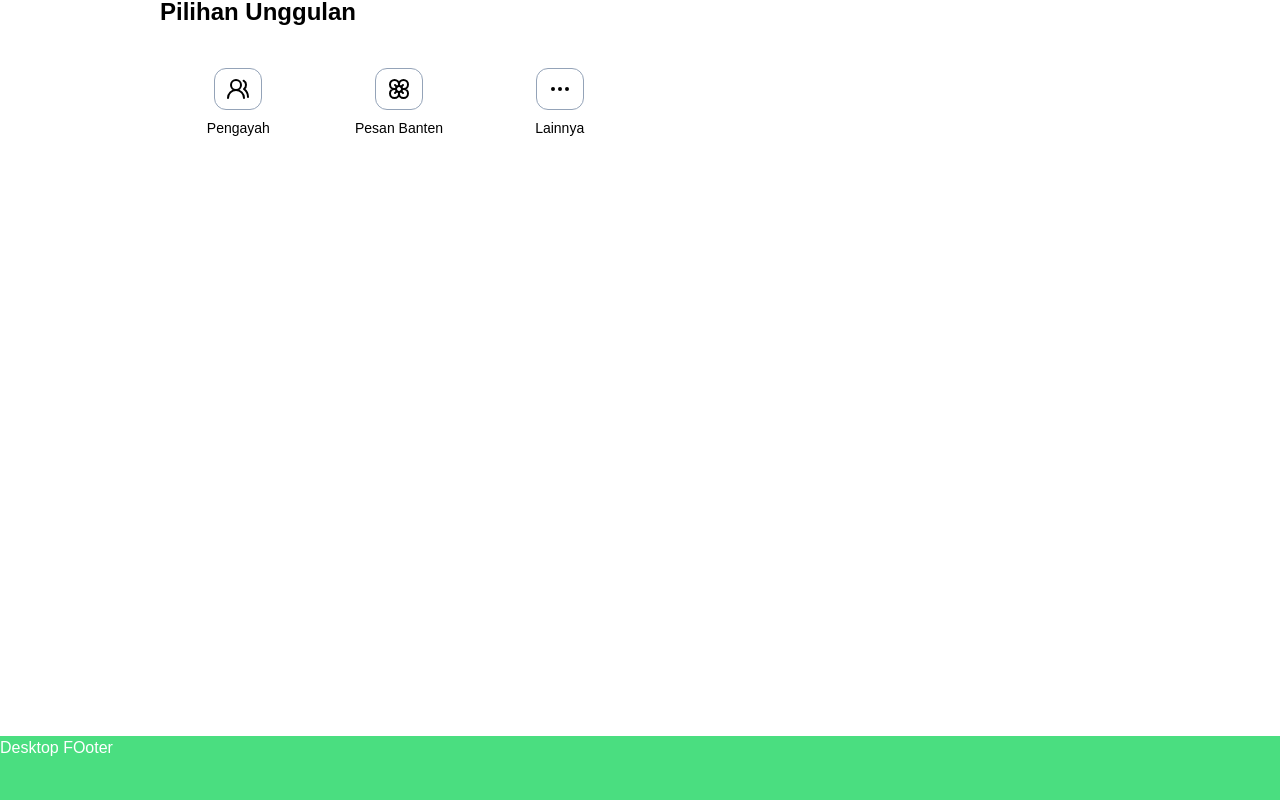
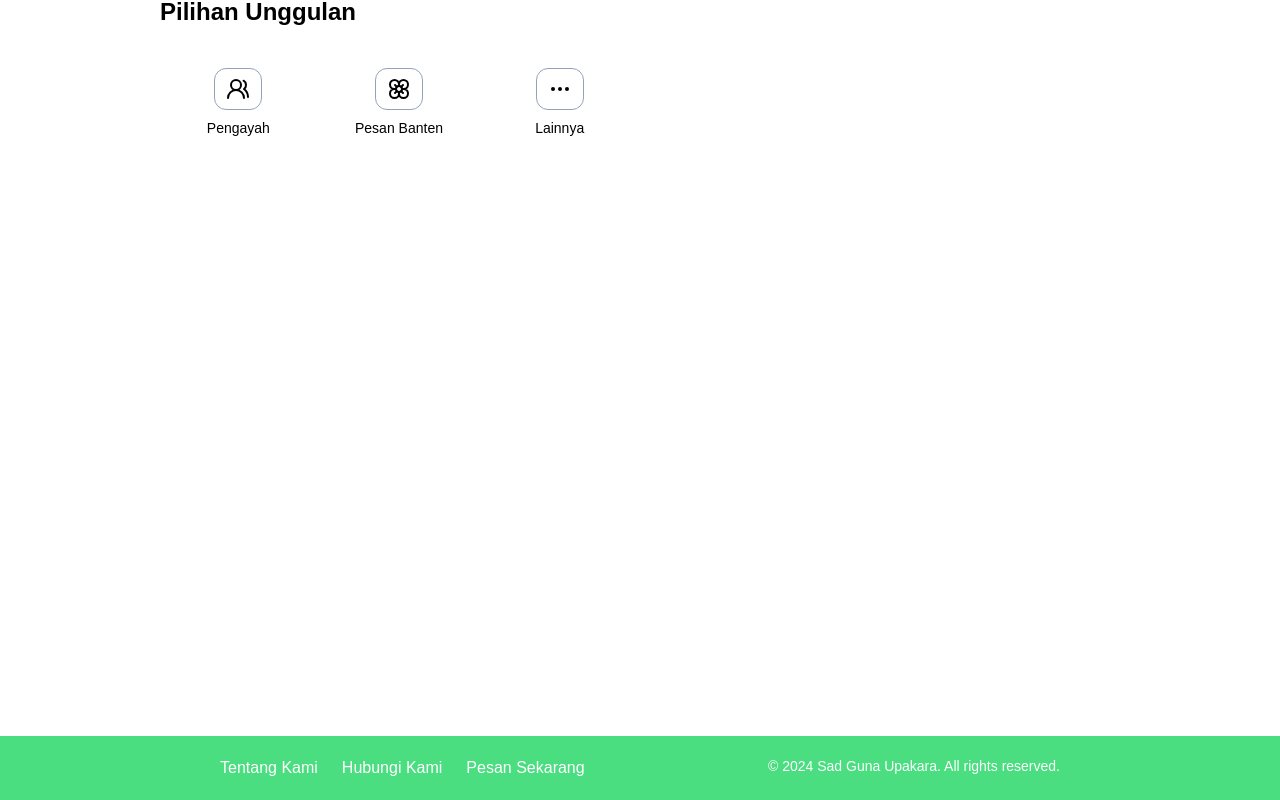
Before and after one commit to anggspradivts/sad-guna-upakara, a Next.js app: page / in a window 1280 px wide. Shown: the part 213-1013 px from the top of the page. Before the commit the page ends 973 px from the top, so only its background shows below. Built offline with nearby package versions, Linux system fonts and the light colour scheme.

Commit message:
fix: small fixes

```diff
--- a/app/(routes)/pesan-banten/[slug]/page.tsx
+++ b/app/(routes)/pesan-banten/[slug]/page.tsx
@@ -129,7 +129,7 @@ const BantenSlug = () => {
           </div>
         </div>
       </div>
-      <div id="form" className="mt-10 mx-0 md:mx-40">
+      <div id="form" className="mt-10 mx-0 md:mx-20">
         <form action="" className="space-y-3" onSubmit={handleSubmit}>
           <InputForm
             label="Bahan"
--- a/app/components/_components/DesktopFooter.tsx
+++ b/app/components/_components/DesktopFooter.tsx
@@ -1,11 +1,36 @@
-const DesktopFooter = (
+import Link from "next/link";
 
-) => {
+const DesktopFooter = () => {
   return (
-    <div>
-      Desktop FOoter
+    <div className="mx-3 p-5 md:px-20 lg:px-52 grid grid-cols-2">
+      <div className="flex space-x-6">
+        <Link
+          className="hover:text-slate-100 hover:border-collapse hover:underline transition-all"
+          href={"/about"}
+        >
+          Tentang Kami
+        </Link>
+        <Link
+          className="hover:text-slate-100 hover:border-collapse hover:underline transition-all"
+          href={"/contact"}
+        >
+          Hubungi Kami
+        </Link>
+        <Link
+          className="hover:text-slate-100 hover:border-collapse hover:underline transition-all"
+          href={"/pesan-banten"}
+        >
+          Pesan Sekarang
+        </Link>
+      </div>
+      <div className="flex justify-end">
+        <p className="text-sm">
+          &copy; {new Date().getFullYear()} Sad Guna Upakara. All rights
+          reserved.
+        </p>
+      </div>
     </div>
-   );
-}
+  );
+};
 
 export default DesktopFooter;
--- a/app/components/_components/MobileFooter.tsx
+++ b/app/components/_components/MobileFooter.tsx
@@ -1,10 +1,10 @@
-import { Info, Phone } from "lucide-react";
+import { Home, Info, Phone } from "lucide-react";
 
 const MobileFooter = () => {
   const list = [
     {
       name: "Info",
-      icon: Info,
+      icon: Home,
     },
     {
       name: "Contact",
```
